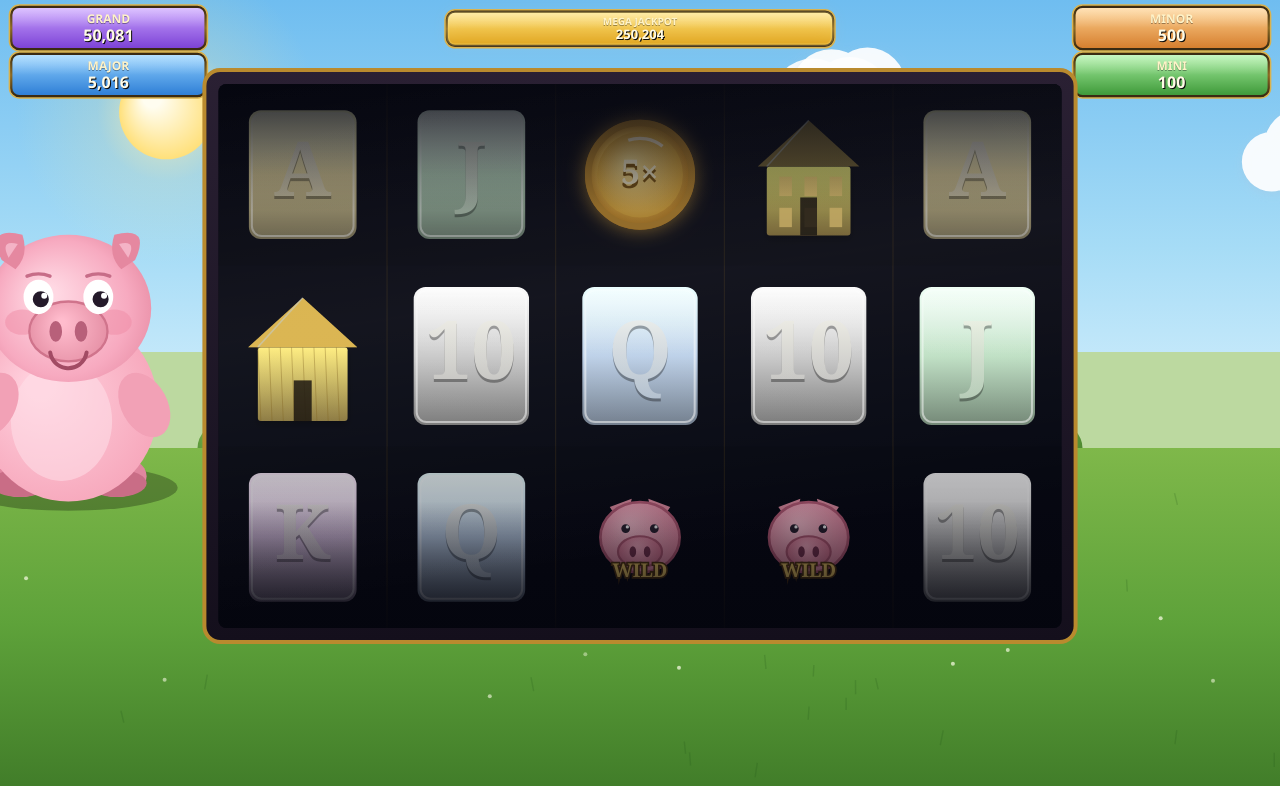
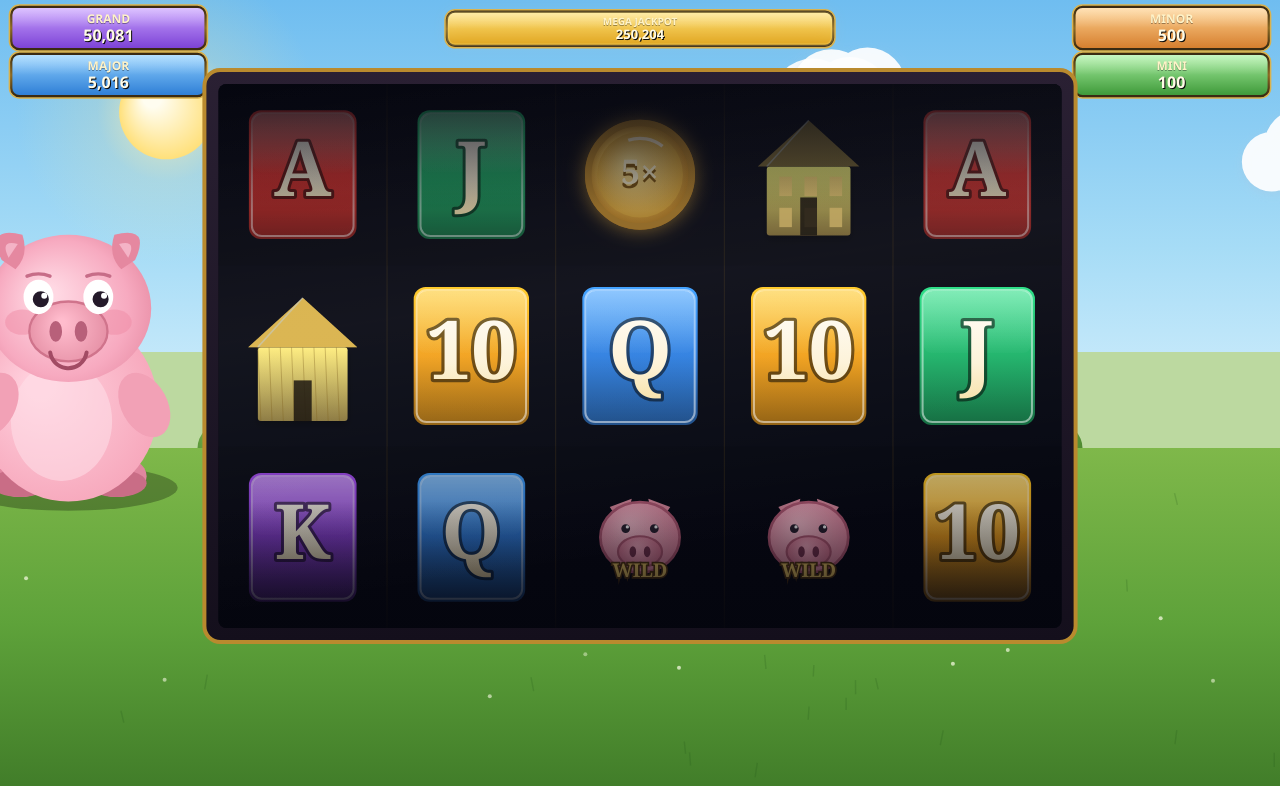
Before and after one commit to customerservice-prog/slot-machine, a website: page index.html in a window 1280 px wide. Drawn offline with Linux system fonts and the light colour scheme; animation ran at ten frames a second.

Commit message:
Update symbol colors in index.html

```diff
--- a/index.html
+++ b/index.html
@@ -122,11 +122,11 @@ function sfxSpin(){ tone(140,0.2,"sawtooth",0.05); }
 // ---------- symbols ----------
 // id, name, pays for 3/4/5 (x bet-per-line), color, kind
 var SYMS = {
-  A:   { n:"A",     p:[2,5,15],  c:"#e8d9a0", k:"low" },
-  K:   { n:"K",     p:[2,5,15],  c:"#d8c0e0", k:"low" },
-  Q:   { n:"Q",     p:[1,4,10],  c:"#bcd0e8", k:"low" },
-  J:   { n:"J",     p:[1,4,10],  c:"#bfe0c4", k:"low" },
-  T:   { n:"10",    p:[1,3,8],   c:"#c9c9c9", k:"low" },
+  A:   { n:"A",     p:[2,5,15],  c:"#e8342f", k:"low" },
+  K:   { n:"K",     p:[2,5,15],  c:"#8a3fd6", k:"low" },
+  Q:   { n:"Q",     p:[1,4,10],  c:"#2f7fe0", k:"low" },
+  J:   { n:"J",     p:[1,4,10],  c:"#1fb36a", k:"low" },
+  T:   { n:"10",    p:[1,3,8],   c:"#f2a11c", k:"low" },
   STRAW:{n:"Straw", p:[3,10,25], c:"#e6c96a", k:"hi" },
   WOOD:{ n:"Wood",  p:[4,15,40], c:"#b07a3c", k:"hi" },
   BRICK:{n:"Brick", p:[6,25,75], c:"#c0503a", k:"hi" },
@@ -357,8 +357,8 @@ function drawSymbol(id, x, y, w, h, glow, scale){
     var gl=cx.createLinearGradient(tx,ty,tx,ty+th); gl.addColorStop(0,"rgba(255,255,255,0.42)"); gl.addColorStop(1,"rgba(255,255,255,0)");
     roundRect(tx+4,ty+4,tw*2-8,th*0.9,8); cx.fillStyle=gl; cx.fill();
     cx.font="bold "+Math.round(rh*1.15)+"px Georgia"; cx.textAlign="center"; cx.textBaseline="middle";
-    cx.fillStyle="rgba(0,0,0,0.35)"; cx.fillText(s.n, cxp, cyp+3);
-    var lg=cx.createLinearGradient(cxp,cyp-rh,cxp,cyp+rh); lg.addColorStop(0,"#fffef5"); lg.addColorStop(1,shade(s.c,0.85));
+    cx.lineWidth=Math.max(3,rh*0.09); cx.strokeStyle="rgba(0,0,0,0.55)"; cx.lineJoin="round"; cx.strokeText(s.n, cxp, cyp);
+    var lg=cx.createLinearGradient(cxp,cyp-rh,cxp,cyp+rh); lg.addColorStop(0,"#ffffff"); lg.addColorStop(0.55,"#fdf3d8"); lg.addColorStop(1,"#f3d68a");
     cx.fillStyle=lg; cx.fillText(s.n, cxp, cyp);
   } else if(id==="STRAW"||id==="WOOD"||id==="BRICK"){
     drawHouse(id,cxp,cyp,rw,rh,s.c);
```
